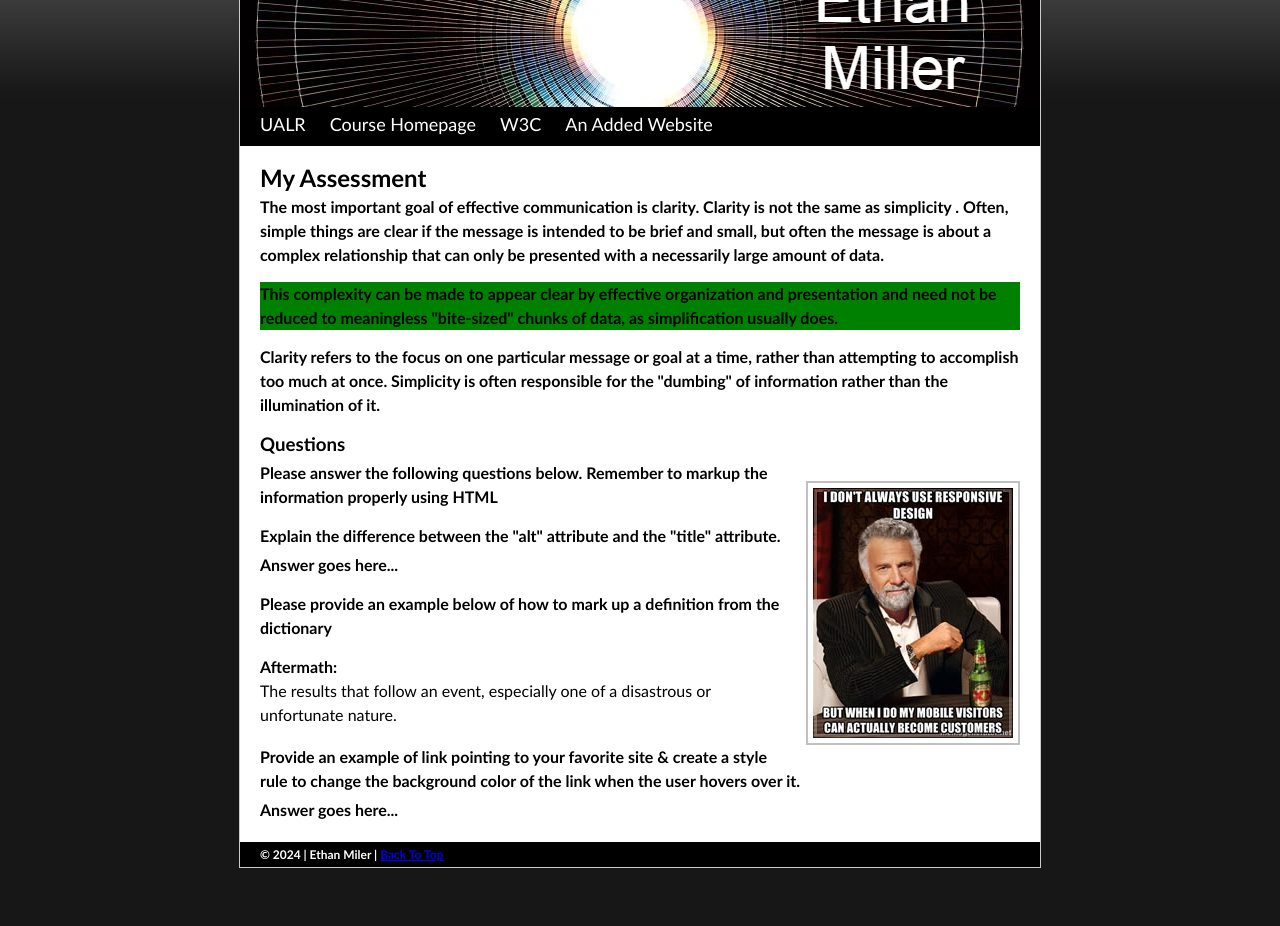
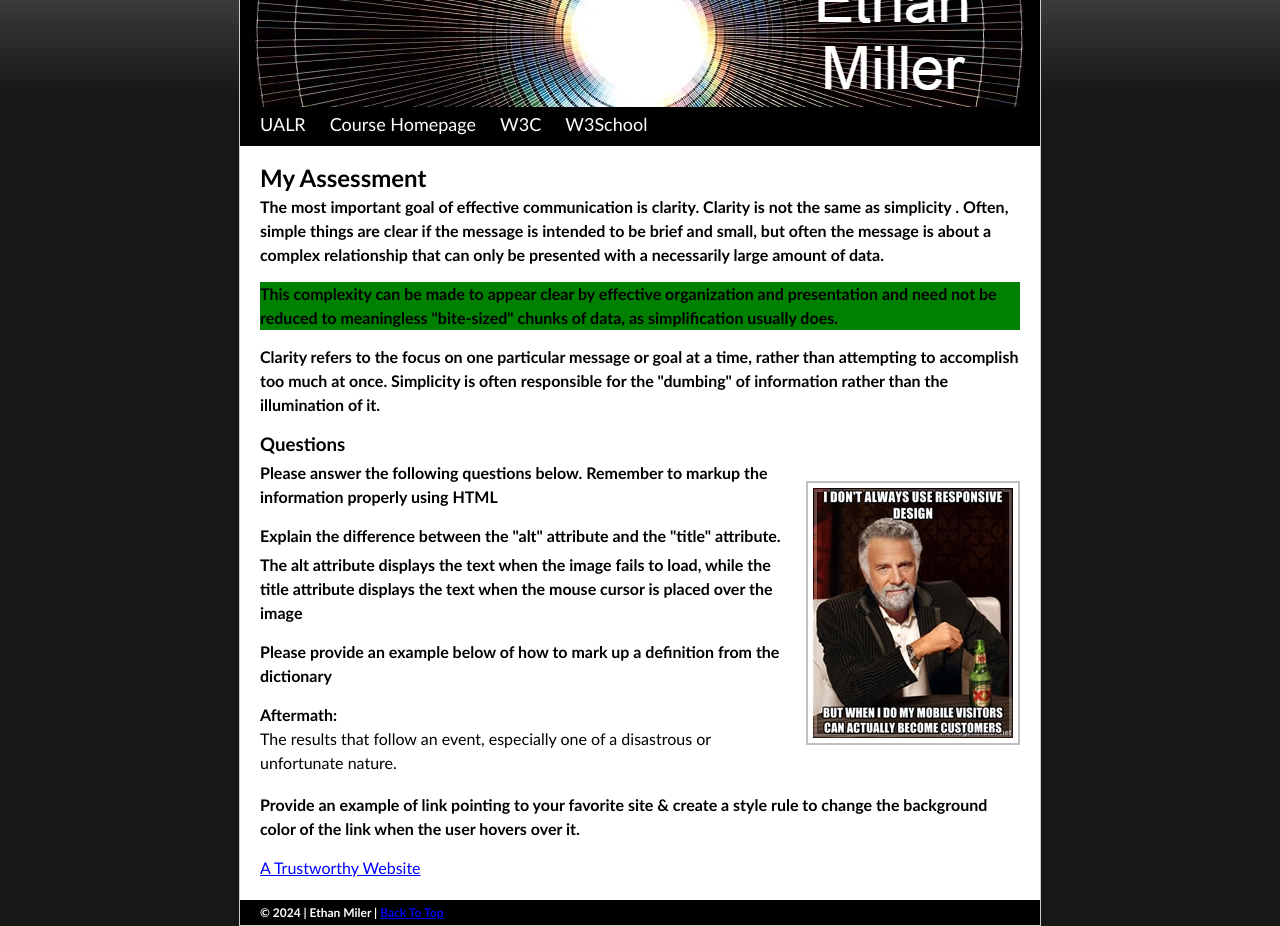
Before and after one commit to EthanMillerUALR/ifsc-3342, a plain HTML site: page pre-assessment/index.html in a window 1280 px wide. Shown: the part 54-980 px from the top of the page. Before the commit the page ends 922 px from the top, so only its background shows below. Drawn offline with Linux system fonts and the light colour scheme.

Commit message:
Added HTML Semantics and Finished Website

```diff
--- a/pre-assessment/assets/css/screen.css
+++ b/pre-assessment/assets/css/screen.css
@@ -1,5 +1,5 @@
 /*
-Resers Margin/Padding on all elements to 0
+Resets Margin/Padding on all elements to 0
 */
 
 
@@ -37,8 +37,7 @@ dd {
 	margin-top: 20px;
 	border: 1px solid #CCC;
 }
-#header {
-}
+
 #header h1 a {
 	background-image: url("../img/assessment-2-edited.webp");
 	display: block;
--- a/pre-assessment/index.html
+++ b/pre-assessment/index.html
@@ -1,12 +1,16 @@
 <!doctype html>
 <html lang="en">
 <head>
-<meta charset="UTF-8">
-<meta name="description" content="This is a skills pre-assessment for Mobile Web Development" />
-<meta name="author" content="Ethan Miller"/>
+<meta charset="UTF-8"> <!--Holds the collection of characters that represents the text-->
+<meta name="description" content="This is a skills pre-assessment for Mobile Web Development" /><!--Gives a summary of what the website is-->
+<meta name="author" content="Ethan Miller"/><!--Tells the website who the creator/owner of the website is -->
 <title>IFSC 3342 Pre-Assessment</title>
 <link href="assets/css/screen.css" rel="stylesheet">
 </head>
+<style>
+  .link { color: blue; }
+  .link:hover { color: green; }
+</style>
 <body>
 <div id="container">
   <div id="header">
@@ -17,7 +21,7 @@
       <li><a href="http://ualr.edu" title="Link To UA Little Rock">UALR</a></li>
       <li><a href="https://thomaswallace.net/course/mobile-web/spring-2018/" title="Link To Course Homepage">Course Homepage</a></li>
       <li><a href="http://www.w3.org/" title="Link to World Wide Web Consortium">W3C</a></li>
-      <li><a href="https://matias.me/nsfw/" title="Link to A Trustworthy Website">An Added Website</a></li>
+      <li><a href="https://www.w3schools.com/html/html_examples.asp" title="Link To W3Schools HTML">W3School</a></li>
     </ul>
   </div>
   <div id="content">
@@ -28,7 +32,7 @@
     <h3>Questions</h3>
     <p><img src="assets/img/content-image2.jpg" class="img-right" alt="The Most Interesting Man In The World"/>Please answer the following questions below. Remember to markup the information properly using HTML</p>
     <h4>Explain the difference between the &quot;alt&quot; attribute and the &quot;title&quot; attribute. </h4>
-    <p>Answer goes here...</p>
+    <p>The alt attribute displays the text when the image fails to load, while the title attribute displays the text when the mouse cursor is placed over the image</p>
     <h4>Please provide an example below of how to mark up a definition from the dictionary</h4>
     <p></p>
     <dl>
@@ -37,7 +41,9 @@
     </dl>
     <p></p>
     <h4>Provide an example of link pointing to your favorite site &amp; create a style rule to change the background color of the link when the user hovers over it. </h4>
-    <p>Answer goes here... </p>
+    <p></p>
+    <a class="link" href="https://matias.me/nsfw/">A Trustworthy Website</a>
+    <p></p>
   </div>
   <div id="footer">
     <h6>&copy; 2024 | Ethan Miler | <a href="#top">Back To Top</a></h6>
```
Also changed, not shown: 1 other file.
